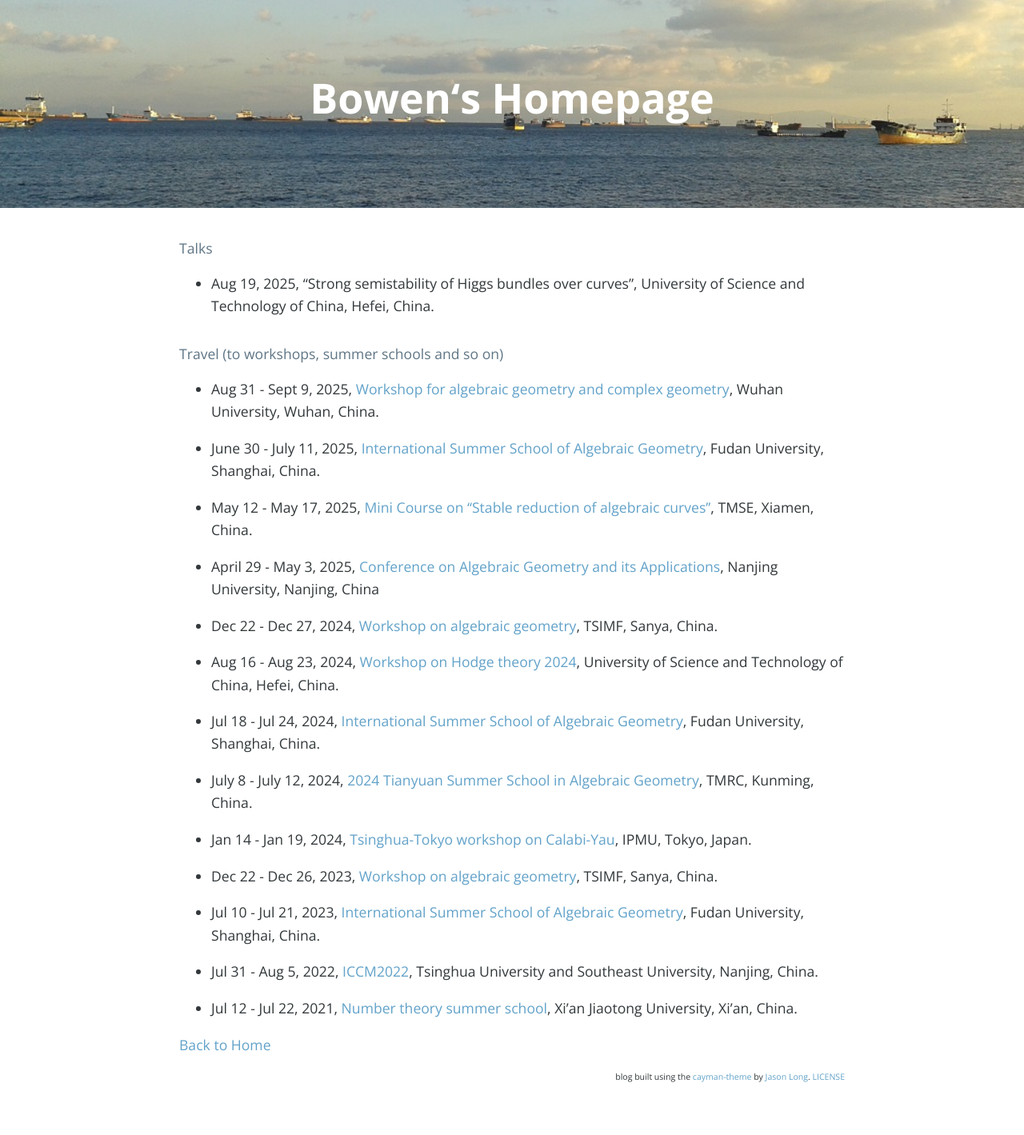
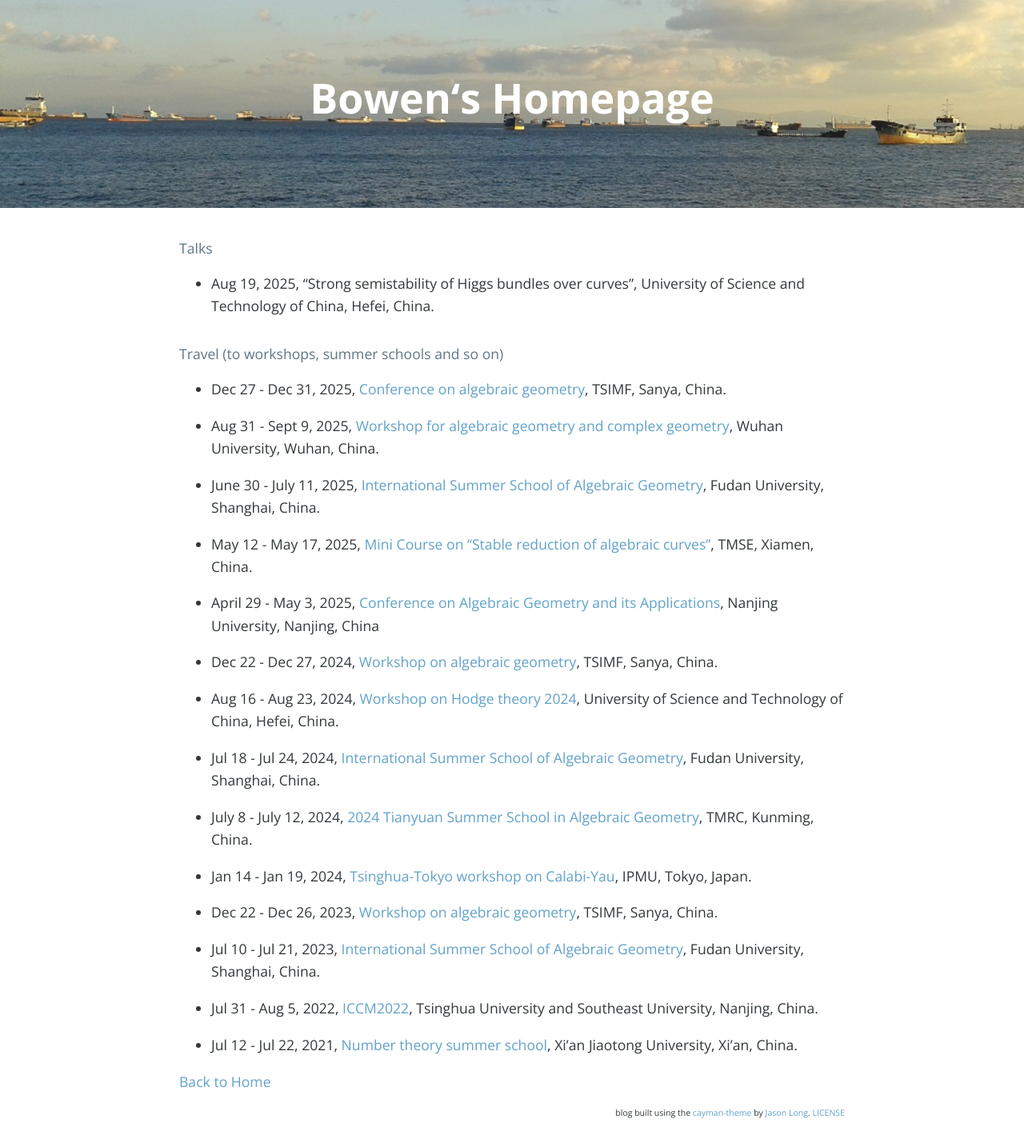
Before and after one commit to bowenl-math/bowenl-math.github.io, a Jekyll site: the page built from travel.md, in a window 1280 px wide. Shown: the whole page at 80% size. Built offline with Jekyll 4.4.1, drawn with Linux system fonts in a browser that asks for light colours; nearby versions of some CDN libraries; our own code applies the rules of GitHub Pages for plain Markdown files; comment, search, counter and statistics services are not loaded; before the commit the page ends 1373 px from its top, so only the background shows below that.

Commit message:
Add travel: Dec 27-31, 2025 TSIMF conference

```diff
--- a/travel.md
+++ b/travel.md
@@ -2,6 +2,8 @@
 * Aug 19, 2025, "Strong semistability of Higgs bundles over curves", University of Science and Technology of China, Hefei, China.
 
 #### Travel (to workshops, summer schools and so on)
+* Dec 27 - Dec 31, 2025, [Conference on algebraic geometry](https://tsimf.tsinghua.edu.cn/info/1477/1636.htm), TSIMF, Sanya, China.
+
 * Aug 31 - Sept 9, 2025, [Workshop for algebraic geometry and complex geometry](https://tmcc.whu.edu.cn/info/1981/15851.htm), Wuhan University, Wuhan, China.
 
 * June 30 - July 11, 2025, [International Summer School of Algebraic Geometry](https://scms.fudan.edu.cn/info/5753/9971.htm), Fudan University, Shanghai, China.
```
